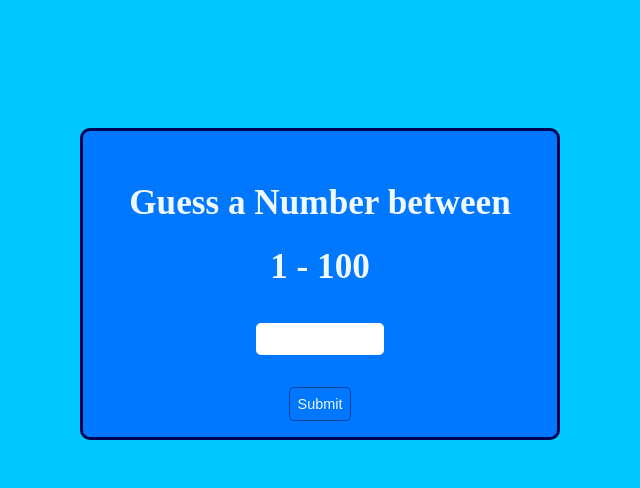
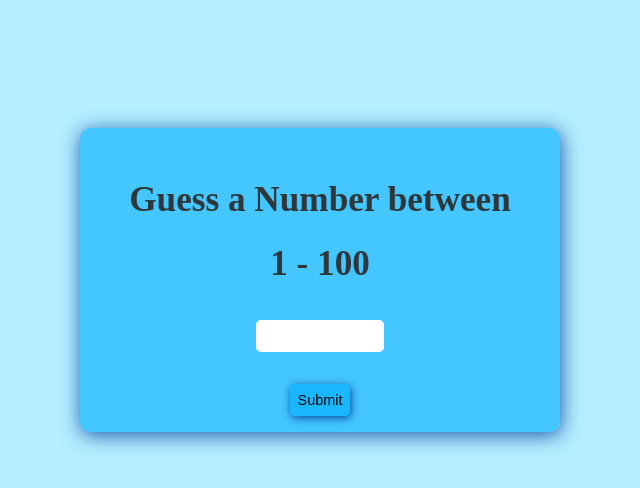
Before and after one commit to Thaara63/Number-Guessing-Game, a plain HTML site: page index.html in a window 1280 px wide. Shown: the whole page, without its empty margins (320-960 px from the left). Drawn offline with Linux system fonts and the light colour scheme.

Commit message:
Modified the styles of the webpage

```diff
--- a/styles.css
+++ b/styles.css
@@ -5,7 +5,8 @@
 
 }
 body{
-    background-color: rgb(0, 200, 255);
+    background-color: rgba(0, 200, 255, 0.293);
+    color: rgba(45, 45, 45, 0.932);
 }
 
 .container{
@@ -13,13 +14,12 @@ body{
     /* max-height:; */
     margin: auto;
     margin-top: 10%;
-    border: 3px solid rgb(0, 0, 82);
+    border: none;
     border-radius: 10px;
     padding:1rem;
     text-align: center;
-    background-color: #0077ff;
-    color: aliceblue;
-
+    background-color: #00aeff9e;
+    box-shadow: 1px 3px 20px rgb(23, 88, 173);
 }
 
 #header{
@@ -42,15 +42,15 @@ body{
     margin-top: 1rem;
     padding: 0.5rem;
     border-radius: 5px;
-    border: 1px solid rgb(0, 66, 142);
+    border: none;
     cursor: pointer;
     font-size: 0.9rem;
-    background-color: transparent;
+    background-color:#00aeff9e ;
     transition-duration: 200ms ;
-    color: aliceblue;
+    box-shadow: 1px 2px 8px rgb(4, 72, 160);
 }
 
 #submitBtn:hover{
-    background-color: rgb(16, 64, 221);
-    color: rgb(0, 0, 0);
+    background-color: #0d96d5;
+    color: aliceblue;
 }
```
